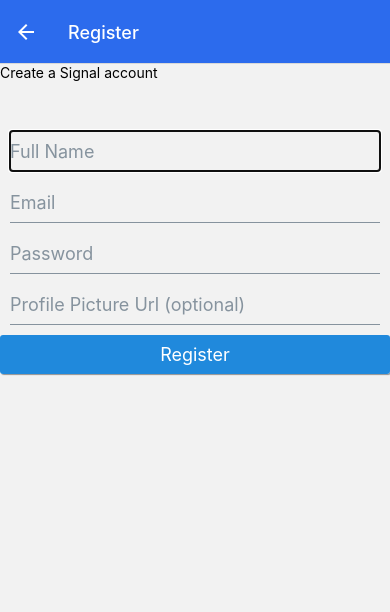
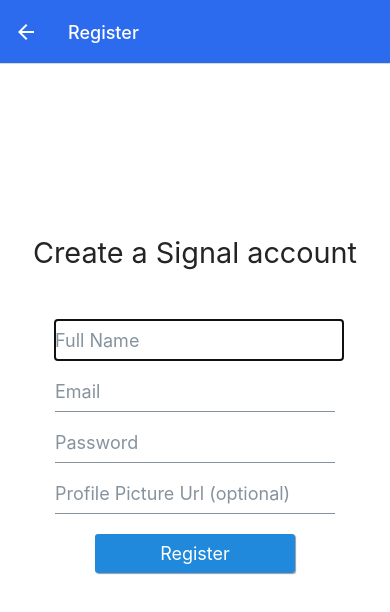
Before and after one commit to software-developer-yamin/SIGNAL-WITH-REACT-NATIVE, a React Native app: screen /Register in a window 390 px wide. Shown: the top 612 px of the page. Built offline with nearby package versions, Linux system fonts and the light colour scheme.

Commit message:
setup firebase

```diff
--- a/package.json
+++ b/package.json
@@ -14,6 +14,7 @@
     "@react-navigation/native-stack": "^6.5.0",
     "expo": "~44.0.0",
     "expo-status-bar": "~1.2.0",
+    "firebase": "^9.6.8",
     "react": "17.0.1",
     "react-dom": "17.0.1",
     "react-native": "0.64.3",
--- a/screens/RegisterScreen.jsx
+++ b/screens/RegisterScreen.jsx
@@ -1,13 +1,19 @@
 import { StatusBar } from "expo-status-bar";
-import { useState } from "react";
-import { KeyboardAvoidingView, StyleSheet, Text, View } from "react-native";
-import { Button, Input } from "react-native-elements";
+import { useLayoutEffect, useState } from "react";
+import { KeyboardAvoidingView, StyleSheet, View } from "react-native";
+import { Button, Input, Text } from "react-native-elements";
 
-const RegisterScreen = () => {
+const RegisterScreen = ({ navigation }) => {
   const [fullName, setFullName] = useState("");
   const [email, setEmail] = useState("");
   const [password, setPassword] = useState("");
   const [imageUrl, setImageUrl] = useState("");
+
+  useLayoutEffect(() => {
+    navigation.setOptions({
+      headerBackTitle: "Back to Login",
+    })
+  }, [navigation]);
 
   const register = () => {};
 
@@ -52,6 +58,7 @@
         onPress={register}
         title="Register"
       />
+      <View style={{ height: 100 }} />
     </KeyboardAvoidingView>
   );
 };
@@ -59,7 +66,18 @@
 export default RegisterScreen;
 
 const styles = StyleSheet.create({
-  container: {},
-  inputContainer: {},
-  button: {},
+  container: {
+    flex: 1,
+    justifyContent: "center",
+    alignItems: "center",
+    padding: 10,
+    backgroundColor: "white",
+  },
+  inputContainer: {
+    width: 300,
+  },
+  button: {
+    width: 200,
+    marginTop: 10,
+  },
 });
```
Also changed, not shown: firebase.js (added, +27 -0 lines), 1 other file (tests, documents, lock files or other folders).
